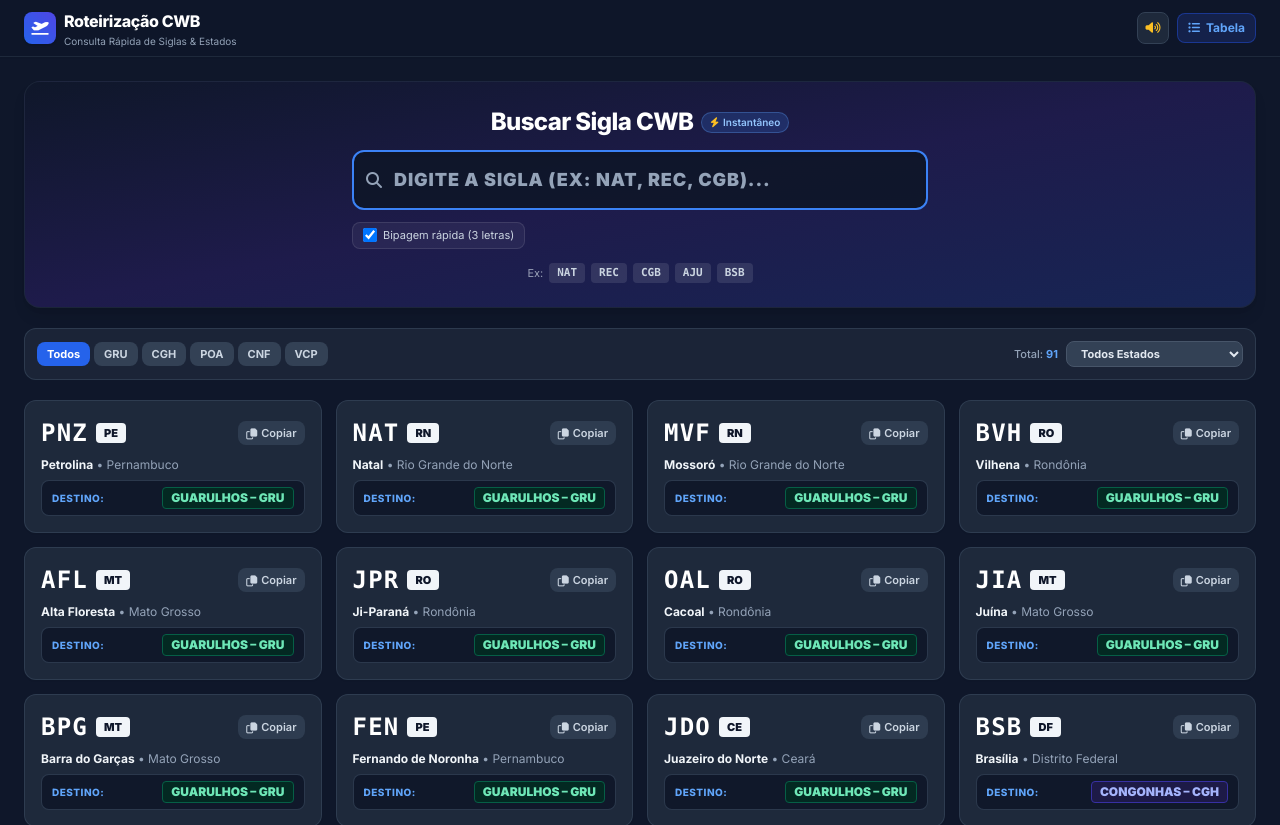
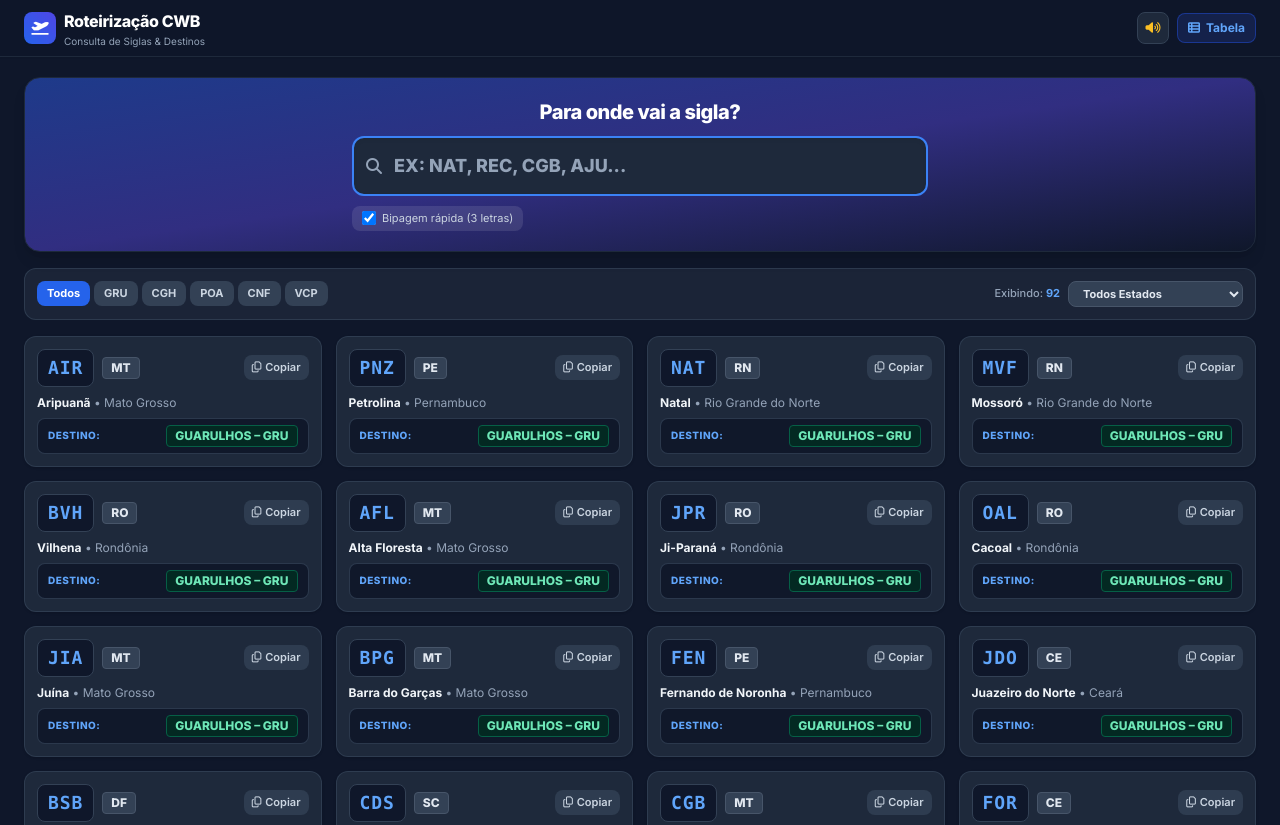
Before and after one commit to cleversonsantos509/AZULEX, a plain HTML site: page index.html in a window 1280 px wide. Shown: the top 825 px of the page. Drawn offline with nearby package versions, Linux system fonts and the light colour scheme.

Commit message:
Atualizar o index.html

```diff
--- a/index.html
+++ b/index.html
@@ -3,36 +3,29 @@
 <head>
     <meta charset="UTF-8">
     <meta name="viewport" content="width=device-width, initial-scale=1.0, maximum-scale=1.0, user-scalable=no">
-    <title>Roteirização CWB - Busca de Siglas e Estados</title>
+    <title>Roteirização CWB • Consulta Rápida</title>
     <script src="https://cdn.tailwindcss.com"></script>
-    <link rel="preconnect" href="https://fonts.googleapis.com">
-    <link rel="preconnect" href="https://fonts.gstatic.com" crossorigin>
-    <link href="https://fonts.googleapis.com/css2?family=Inter:wght@400;500;600;700;800;900&display=swap" rel="stylesheet">
-    <!-- FontAwesome for icons -->
-    <link rel="stylesheet" href="https://cdnjs.cloudflare.com/ajax/libs/font-awesome/6.4.0/css/all.min.css">
-
     <script>
         tailwind.config = {
             darkMode: 'class',
             theme: {
                 extend: {
                     fontFamily: {
-                        sans: ['Inter', 'sans-serif'],
+                        sans: ['Inter', 'system-ui', 'sans-serif'],
                     }
                 }
             }
         }
     </script>
-
+    <link rel="preconnect" href="https://fonts.googleapis.com">
+    <link rel="preconnect" href="https://fonts.gstatic.com" crossorigin>
+    <link href="https://fonts.googleapis.com/css2?family=Inter:wght@400;500;600;700;800&display=swap" rel="stylesheet">
+    <link rel="stylesheet" href="https://cdnjs.cloudflare.com/ajax/libs/font-awesome/6.5.1/css/all.min.css">
     <style>
-        body {
-            font-family: 'Inter', sans-serif;
-            background-color: #0f172a;
-        }
         .glass-panel {
             background: rgba(15, 23, 42, 0.92);
-            backdrop-filter: blur(10px);
-            -webkit-backdrop-filter: blur(10px);
+            backdrop-filter: blur(12px);
+            -webkit-backdrop-filter: blur(12px);
         }
         .custom-scrollbar::-webkit-scrollbar {
             height: 4px;
@@ -42,12 +35,12 @@
             background: transparent;
         }
         .custom-scrollbar::-webkit-scrollbar-thumb {
-            background: #334155;
+            background: rgba(100, 116, 139, 0.4);
             border-radius: 9999px;
         }
     </style>
 </head>
-<body class="h-full text-slate-100 flex flex-col min-h-screen">
+<body class="min-h-screen flex flex-col bg-slate-900 text-slate-100 antialiased">
 
     <!-- Compact Header -->
     <header class="sticky top-0 z-30 glass-panel border-b border-slate-800 shadow-sm">
@@ -55,15 +48,15 @@
             <div class="flex items-center justify-between h-12 sm:h-14">
                 <!-- Logo / Title -->
                 <div class="flex items-center gap-2">
-                    <div class="w-8 h-8 rounded-lg bg-gradient-to-tr from-blue-600 to-indigo-600 flex items-center justify-center text-white shadow">
+                    <div class="w-8 h-8 rounded-lg bg-gradient-to-tr from-blue-600 to-indigo-600 flex items-center justify-center text-white shadow-sm">
                         <i class="fa-solid fa-plane-departure text-sm"></i>
                     </div>
                     <div>
                         <h1 class="text-sm sm:text-base font-extrabold tracking-tight text-white leading-none">
                             Roteirização CWB
                         </h1>
-                        <p class="text-[10px] text-slate-400 leading-tight mt-0.5 hidden sm:block">
-                            Consulta Rápida de Siglas & Estados
+                        <p class="text-[10px] text-slate-400 leading-tight mt-0.5">
+                            Consulta de Siglas & Destinos
                         </p>
                     </div>
                 </div>
@@ -74,7 +67,7 @@
                         <i id="soundIcon" class="fa-solid fa-volume-high"></i>
                     </button>
                     <button id="viewListBtn" onclick="openModal()" class="px-2.5 py-1.5 text-xs font-bold rounded-lg bg-blue-950/80 text-blue-400 border border-blue-800/70 hover:bg-blue-900/60 transition-all flex items-center gap-1.5">
-                        <i class="fa-solid fa-list-ul"></i>
+                        <i class="fa-solid fa-table-list"></i>
                         <span>Tabela</span>
                     </button>
                 </div>
@@ -83,20 +76,15 @@
     </header>
 
     <!-- Main Content Container -->
-    <main class="flex-grow max-w-7xl w-full mx-auto px-3 sm:px-6 py-3 sm:py-6 space-y-3 sm:space-y-5">
+    <main class="flex-grow max-w-7xl w-full mx-auto px-3 sm:px-6 py-3 sm:py-5 space-y-3 sm:space-y-4">
 
         <!-- Compact Search Banner Section -->
-        <div class="relative bg-gradient-to-br from-slate-900 via-indigo-950 to-blue-950 rounded-2xl p-3.5 sm:p-6 text-white shadow-lg border border-slate-800/80 overflow-hidden">
-            <div class="relative z-10 max-w-2xl mx-auto text-center space-y-2.5 sm:space-y-3">
+        <div class="relative bg-gradient-to-br from-blue-900 via-indigo-900 to-slate-900 rounded-2xl p-3.5 sm:p-5 text-white shadow-lg border border-slate-800 overflow-hidden">
+            <div class="relative z-10 max-w-2xl mx-auto text-center space-y-2.5">
 
-                <div class="flex items-center justify-between sm:justify-center gap-2">
-                    <h2 class="text-base sm:text-2xl font-extrabold tracking-tight">
-                        Buscar Sigla CWB
-                    </h2>
-                    <span class="inline-flex items-center gap-1 px-2 py-0.5 rounded-full text-[10px] font-semibold bg-blue-500/20 text-blue-300 border border-blue-400/30">
-                        <i class="fa-solid fa-bolt text-amber-400"></i> Instantâneo
-                    </span>
-                </div>
+                <h2 class="text-base sm:text-xl font-extrabold tracking-tight">
+                    Para onde vai a sigla?
+                </h2>
 
                 <!-- Search Input Box -->
                 <div class="relative max-w-xl mx-auto">
@@ -106,11 +94,11 @@
                     <input
                         type="text"
                         id="searchInput"
-                        placeholder="Digite a sigla (ex: NAT, REC, CGB)..."
+                        placeholder="Ex: NAT, REC, CGB, AJU..."
                         autocomplete="off"
                         autofocus
                         onfocus="this.select()"
-                        class="w-full pl-10 pr-10 py-2.5 sm:py-3.5 rounded-xl bg-slate-900/95 text-white placeholder-slate-400 text-base sm:text-lg font-black border-2 border-slate-700 focus:border-blue-500 focus:outline-none shadow-inner transition-all uppercase tracking-wider"
+                        class="w-full pl-10 pr-10 py-2.5 sm:py-3.5 rounded-xl bg-slate-800 text-white placeholder-slate-400 text-base sm:text-lg font-extrabold border-2 border-slate-700 focus:border-blue-500 focus:outline-none shadow-inner transition-all uppercase"
                         oninput="handleSearch()"
                     >
                     <button
@@ -122,9 +110,9 @@
                     </button>
                 </div>
 
-                <!-- Auto-Clear & Recent Searches (Single compact row) -->
+                <!-- Auto-Clear & Recent Searches -->
                 <div class="max-w-xl mx-auto flex flex-wrap items-center justify-between gap-1.5 text-[11px] text-slate-300">
-                    <label class="inline-flex items-center gap-1.5 cursor-pointer select-none bg-white/5 hover:bg-white/10 px-2.5 py-1 rounded-lg border border-white/10">
+                    <label class="inline-flex items-center gap-1.5 cursor-pointer select-none bg-white/10 hover:bg-white/15 px-2.5 py-1 rounded-lg">
                         <input type="checkbox" id="autoSelectToggle" checked class="w-3.5 h-3.5 rounded text-blue-500 focus:ring-0 bg-slate-800 border-slate-600">
                         <span>Bipagem rápida (3 letras)</span>
                     </label>
@@ -136,18 +124,8 @@
                 </div>
 
                 <!-- Quick Highlight Box for Direct Exact Matches -->
-                <div id="quickResultCard" class="hidden max-w-xl mx-auto mt-2 p-3.5 sm:p-4 rounded-xl text-white shadow-xl text-left border-2 transition-all duration-200">
+                <div id="quickResultCard" class="hidden max-w-xl mx-auto mt-2 p-3 sm:p-4 rounded-xl text-white shadow-xl text-left border-2 transition-all duration-200">
                     <!-- Populated dynamically when user searches a sigla -->
-                </div>
-
-                <!-- Compact Quick Tags -->
-                <div class="flex items-center justify-center gap-1.5 pt-0.5 text-[11px] text-slate-300 overflow-x-auto">
-                    <span class="opacity-70 shrink-0">Ex:</span>
-                    <button onclick="setSearch('NAT')" class="px-2 py-0.5 rounded bg-white/10 hover:bg-white/20 font-mono font-bold">NAT</button>
-                    <button onclick="setSearch('REC')" class="px-2 py-0.5 rounded bg-white/10 hover:bg-white/20 font-mono font-bold">REC</button>
-                    <button onclick="setSearch('CGB')" class="px-2 py-0.5 rounded bg-white/10 hover:bg-white/20 font-mono font-bold">CGB</button>
-                    <button onclick="setSearch('AJU')" class="px-2 py-0.5 rounded bg-white/10 hover:bg-white/20 font-mono font-bold">AJU</button>
-                    <button onclick="setSearch('BSB')" class="px-2 py-0.5 rounded bg-white/10 hover:bg-white/20 font-mono font-bold">BSB</button>
                 </div>
             </div>
         </div>
@@ -155,7 +133,7 @@
         <!-- Compact Filters & Stats Bar -->
         <div class="flex flex-col sm:flex-row items-stretch sm:items-center justify-between gap-2.5 bg-slate-800/80 p-2.5 sm:p-3 rounded-xl border border-slate-700/80">
 
-            <!-- Hub Pills Filter (Horizontal scroll on mobile) -->
+            <!-- Hub Pills Filter -->
             <div class="flex items-center gap-1 overflow-x-auto pb-1 sm:pb-0 custom-scrollbar">
                 <button onclick="setHubFilter('ALL')" id="filter-hub-ALL" class="hub-filter-btn active px-2.5 py-1 text-[11px] font-bold rounded-lg whitespace-nowrap transition-all bg-blue-600 text-white">
                     Todos
@@ -180,12 +158,12 @@
             <!-- Stats & Select State -->
             <div class="flex items-center justify-between sm:justify-end gap-2 border-t sm:border-t-0 pt-2 sm:pt-0 border-slate-700/80">
                 <div class="text-[11px] font-medium text-slate-400 whitespace-nowrap">
-                    Total: <strong id="resultsCount" class="text-blue-400 font-bold">0</strong>
+                    Exibindo: <strong id="resultsCount" class="text-blue-400 font-bold">0</strong>
                 </div>
 
                 <!-- State Dropdown -->
-                <select id="stateSelect" onchange="handleSearch()" class="px-2.5 py-1 rounded-lg bg-slate-700 text-slate-200 text-[11px] font-bold border border-slate-600 focus:outline-none focus:ring-1 focus:ring-blue-500 max-w-[180px]">
-                    <option value="ALL">Todos os Estados (UF)</option>
+                <select id="stateSelect" onchange="handleSearch()" class="px-2.5 py-1 rounded-lg bg-slate-700 text-slate-200 text-[11px] font-bold border border-slate-600 focus:outline-none focus:ring-1 focus:ring-blue-500 max-w-[175px]">
+                    <option value="ALL">Todos Estados</option>
                 </select>
             </div>
 
@@ -197,25 +175,25 @@
         </div>
 
         <!-- Empty State -->
-        <div id="emptyState" class="hidden text-center py-10 px-4 bg-slate-800/50 rounded-2xl border border-dashed border-slate-700">
-            <div class="w-12 h-12 mx-auto mb-3 rounded-full bg-blue-950/60 text-blue-400 flex items-center justify-center text-lg">
+        <div id="emptyState" class="hidden text-center py-8 px-4 bg-slate-800/50 rounded-2xl border border-dashed border-slate-700">
+            <div class="w-11 h-11 mx-auto mb-2.5 rounded-full bg-slate-800 text-slate-400 flex items-center justify-center text-base">
                 <i class="fa-solid fa-magnifying-glass"></i>
             </div>
-            <h3 class="text-base font-bold text-white mb-1">Nenhuma sigla encontrada</h3>
+            <h3 class="text-sm sm:text-base font-bold text-white mb-1">Nenhuma sigla encontrada</h3>
             <p class="text-xs text-slate-400 max-w-xs mx-auto mb-3">
-                Sem resultados para "<span id="emptySearchTerm" class="font-semibold text-slate-300"></span>".
+                Nenhum destino para "<span id="emptySearchTerm" class="font-semibold text-slate-300"></span>".
             </p>
             <button onclick="clearSearch()" class="px-3.5 py-1.5 bg-blue-600 hover:bg-blue-700 text-white text-xs font-bold rounded-lg transition-all">
-                Limpar Busca
+                Limpar Filtros
             </button>
         </div>
 
     </main>
 
     <!-- Compact Footer -->
-    <footer class="mt-auto border-t border-slate-800 bg-slate-900 py-3 text-center text-[11px] text-slate-500">
+    <footer class="mt-auto border-t border-slate-800 bg-slate-900 py-2.5 text-center text-[11px] text-slate-500">
         <div class="max-w-7xl mx-auto px-3">
-            <strong>Roteirização CWB</strong> &bull; Consulta de Malha e Encomendas
+            <strong>Roteirização CWB</strong> &bull; Guarulhos, Congonhas, Porto Alegre, Confins e Campinas
         </div>
     </footer>
 
@@ -261,6 +239,7 @@
     <script>
         const ROUTING_DATA = [
             // --- GUARULHOS – GRU ---
+            { code: "AIR", city: "Aripuanã", state: "Mato Grosso", uf: "MT", hub: "GUARULHOS – GRU", hubCode: "GRU", region: "Centro-Oeste" },
             { code: "PNZ", city: "Petrolina", state: "Pernambuco", uf: "PE", hub: "GUARULHOS – GRU", hubCode: "GRU", region: "Nordeste" },
             { code: "NAT", city: "Natal", state: "Rio Grande do Norte", uf: "RN", hub: "GUARULHOS – GRU", hubCode: "GRU", region: "Nordeste" },
             { code: "MVF", city: "Mossoró", state: "Rio Grande do Norte", uf: "RN", hub: "GUARULHOS – GRU", hubCode: "GRU", region: "Nordeste" },
@@ -390,8 +369,8 @@
         function playFeedback(type) {
             if (!soundEnabled) return;
             if (navigator.vibrate) {
-                if (type === 'success') navigator.vibrate(40);
-                if (type === 'error') navigator.vibrate([80, 50, 80]);
+                if (type === 'success') navigator.vibrate(45);
+                if (type === 'error') navigator.vibrate([80, 40, 80]);
             }
             try {
                 const AudioCtx = window.AudioContext || window.webkitAudioContext;
@@ -437,7 +416,7 @@
 
         window.addEventListener('DOMContentLoaded', () => {
             populateStateSelect();
-            renderResults();
+            renderResults(ROUTING_DATA);
             buildModalContent();
             document.documentElement.classList.add('dark');
         });
@@ -551,7 +530,7 @@
                         </div>
                         <span class="text-[11px] font-bold opacity-95 text-right truncate"><i class="fa-solid fa-location-dot"></i> ${primaryMatch.city}</span>
                     </div>
-                    <div class="flex flex-col sm:flex-row sm:items-center justify-between gap-1.5">
+                    <div class="flex flex-col sm:flex-row sm:items-center justify-between gap-2">
                         <span class="text-[10px] uppercase font-extrabold tracking-wider text-white/90">
                             <i class="fa-solid fa-arrow-right"></i> VAI PARA:
                         </span>
@@ -609,18 +588,18 @@
             grid.classList.remove('hidden');
 
             grid.innerHTML = data.map(item => {
-                const hubBadgeClass = HUB_COLORS[item.hubCode] || "bg-slate-700 text-slate-200 border-slate-600";
+                const hubBadgeClass = HUB_COLORS[item.hubCode] || "bg-slate-700 text-slate-300";
 
                 return `
-                <div class="bg-slate-800 rounded-xl p-3 sm:p-4 border border-slate-700/80 shadow-sm hover:border-slate-600 transition-all flex flex-col justify-between gap-2">
+                <div class="bg-slate-800 rounded-xl p-3 shadow border border-slate-700/80 hover:border-blue-500/60 transition-all flex flex-col justify-between gap-2">
 
-                    <!-- Top Row: Code + UF + Copy Button -->
+                    <!-- Top Line: Sigla + UF + Copy Button -->
                     <div class="flex items-center justify-between gap-2">
                         <div class="flex items-center gap-2">
-                            <span class="font-mono font-black text-2xl tracking-wider text-white">
+                            <span class="px-2.5 py-1 rounded-lg bg-slate-900 text-blue-400 font-mono font-black text-base sm:text-lg tracking-wider border border-slate-700">
                                 ${item.code}
                             </span>
-                            <span class="px-2 py-0.5 rounded text-[11px] font-black bg-slate-100 text-slate-900">
+                            <span class="px-2 py-0.5 rounded text-xs font-extrabold bg-slate-700 text-slate-200 border border-slate-600">
                                 ${item.uf}
                             </span>
                         </div>
```
